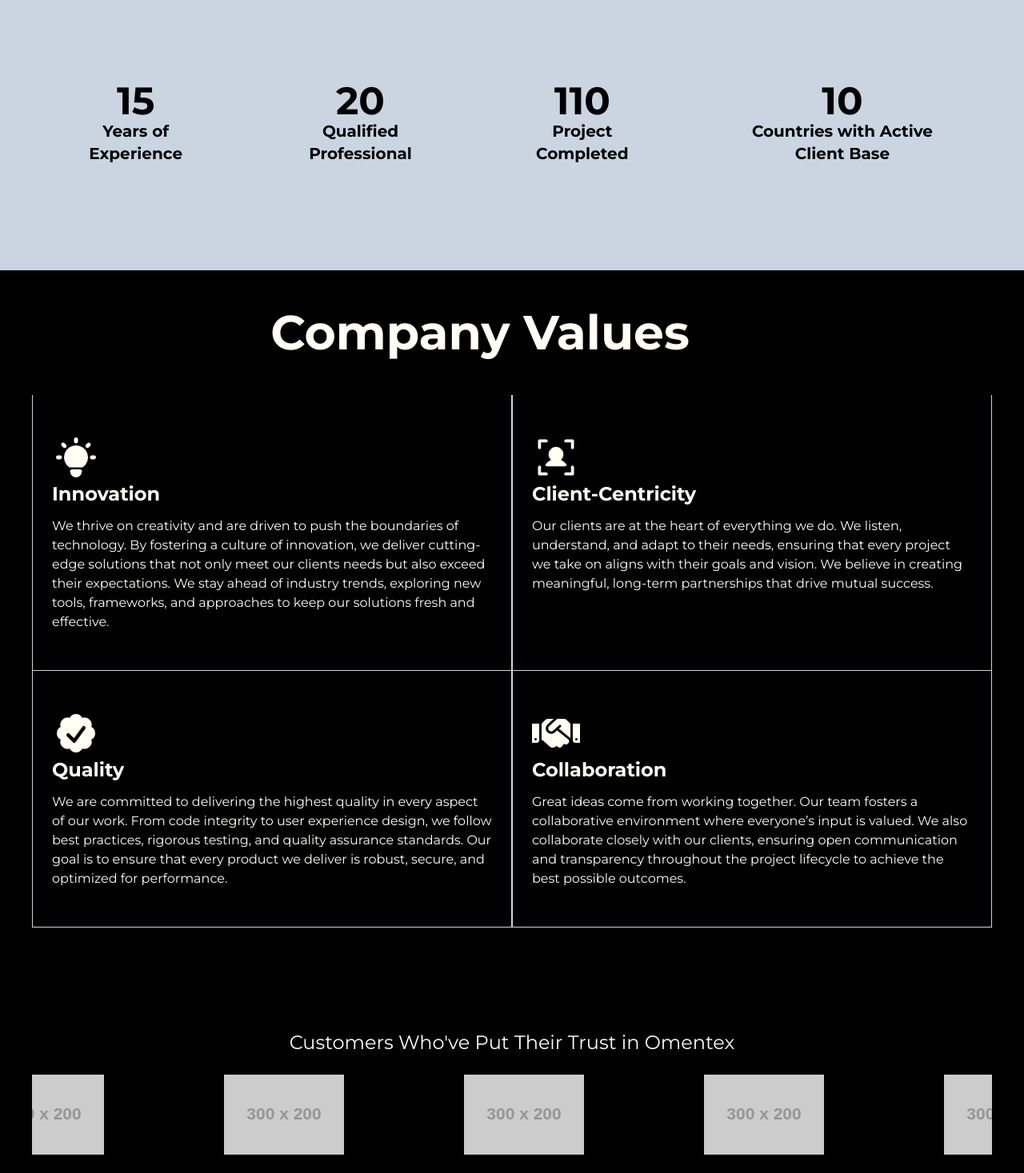
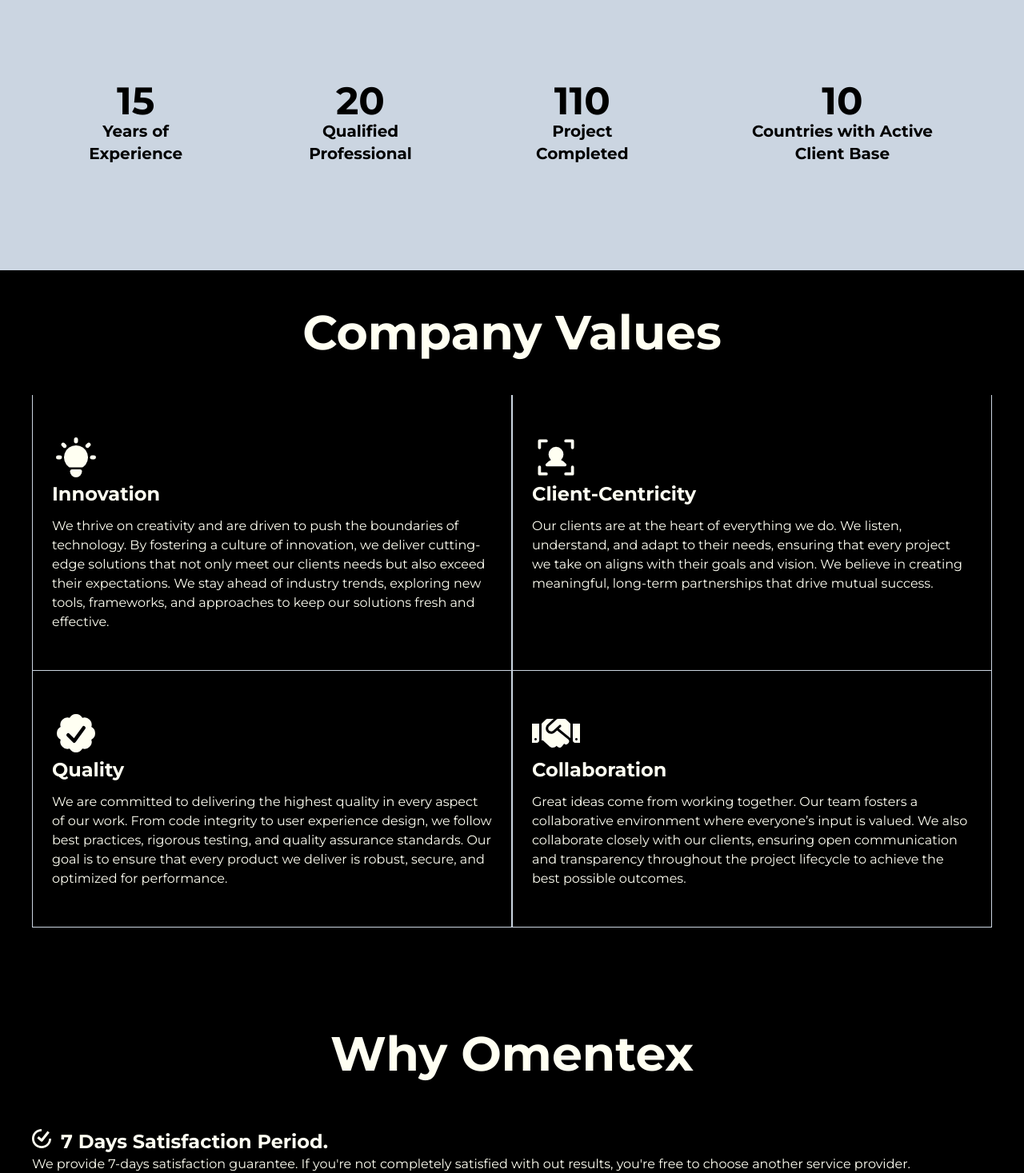
Before and after one commit to ashirmustafa/omentex, a Next.js app: page /about-us in a window 1280 px wide. Shown: the part 1330-2797 px from the top of the page at 80% size. Built offline with nearby package versions, Linux system fonts and the light colour scheme.

Commit message:
Why Omentex Section Added to About Us Page and Linked with Home Page

```diff
--- a/app/about-us/page.tsx
+++ b/app/about-us/page.tsx
@@ -4,6 +4,7 @@
 import AboutUsOurVisionSection from "@/components/AboutUs/AboutUsVision";
 import AboutUsCounterSection from "@/components/AboutUs/AboutUsCounter";
 import AboutUsCompanyValue from "@/components/AboutUs/AboutUsCompanyValue";
+import AboutUsWhyOmentex from "@/components/AboutUs/AboutUsWhyOmentex";
 import CustomSlider from "@/components/Slider";
 import AboutUsCommunication from "@/components/AboutUs/AboutUsCommunication";
 
@@ -19,6 +20,7 @@
       <AboutUsOurVisionSection />
       <AboutUsCounterSection />
       <AboutUsCompanyValue />
+      <AboutUsWhyOmentex />
       <CustomSlider />
       <AboutUsCommunication />
     </>
--- a/components/AboutUs/AboutUsCompanyValue.tsx
+++ b/components/AboutUs/AboutUsCompanyValue.tsx
@@ -9,7 +9,7 @@
   return (
     <AnimateOnLoad>
         <div className="relative">
-            <h1 className="text-3xl md:text-6xl font-bold text-secondary max-w-[1200px] mt-12 text-center">Company Values</h1>
+            <h1 className="text-3xl md:text-6xl font-bold text-secondary mt-12 text-center w-full">Company Values</h1>
             <div className="grid grid-cols-1 px-3 md:px-0 md:grid-cols-2 m-auto mb-32 mt-12 max-w-[1200px]">
                 <div className="p-6 py-12 border border-slate-300 rounded-lg border-t-0">
                     <TbBulbFilled className="text-secondary text-6xl"/>
--- /dev/null
+++ b/components/AboutUs/AboutUsWhyOmentex.tsx
@@ -0,0 +1,25 @@
+"use client";
+import AnimateOnLoad from "../AnimateOnLoad";
+import { SiTicktick } from "react-icons/si";
+
+const AboutUsWhyOmentex = () => {
+  return (
+    <AnimateOnLoad>
+      <div className="relative" id="WhyOmentex">
+        <div className="flex justify-center flex-col m-auto my-10 md:my-32 max-w-[1200px] px-3 md:px-0">
+            <h1 className="text-3xl md:text-6xl font-bold text-secondary text-center mb-10">Why Omentex</h1>
+            <h2 className="text-secondary text-2xl font-bold flex mt-6"><SiTicktick className="mr-3"/>7 Days Satisfaction Period.</h2>
+            <p className="text-secondary text-sm md:text-base text-center md:text-left">We provide 7-days satisfaction guarantee. If you're not completely satisfied with out results, you're free to choose another service provider.</p>
+            <h2 className="text-secondary text-2xl font-bold flex mt-6"><SiTicktick className="mr-3"/>100% Money Back Guarantee.</h2>
+            <p className="text-secondary text-sm md:text-base text-center md:text-left">Even after the initial 7 days, we continue to stand by our commitment with a 100% money-back guarantee. Should you remain dissatisfied simply cancel the contract within 2 weeks of project commencement to receive a full refund.</p>
+            <h2 className="text-secondary text-2xl font-bold flex mt-6"><SiTicktick className="mr-3"/>30 Days Free Post Launch Support.</h2>
+            <p className="text-secondary text-sm md:text-base text-center md:text-left">Following the launch of your project, we provide complimentary support for the initial 30 days to ensure a seamless customer onboarding experience.</p>
+            <h2 className="text-secondary text-2xl font-bold flex mt-6"><SiTicktick className="mr-3"/>Ongoing Support and Maintenance.</h2>
+            <p className="text-secondary text-sm md:text-base text-center md:text-left">At Omentex. our commitment extends beyond project completion.We partner with you to facilitate the seamless scaling of your application as your bussiness grows.Our team conducts regular updates while prioritizing the security and integrity of your application.</p>
+        </div>
+      </div>
+    </AnimateOnLoad>
+  );
+};
+
+export default AboutUsWhyOmentex;
--- a/components/Home/Hero/HeroSection.tsx
+++ b/components/Home/Hero/HeroSection.tsx
@@ -17,9 +17,9 @@
             We build digital platforms that drive business growth.
           </p>
           <div className="flex md:flex-row flex-col md:gap-10 gap-6">
-            <button className="mt-6 flex text-secondary font-medium border w-[200px] justify-center py-2 items-center gap-2 rounded-[6px] hover:bg-secondary hover:text-primary transition-all md:text-base text-sm">
+            <a href="about-us/#WhyOmentex" className="mt-6 flex text-secondary font-medium border w-[200px] justify-center py-2 items-center gap-2 rounded-[6px] hover:bg-secondary hover:text-primary transition-all md:text-base text-sm">
               Why OMENTEX ?
-            </button>
+            </a>
           </div>
         </div>
       </div>
```
